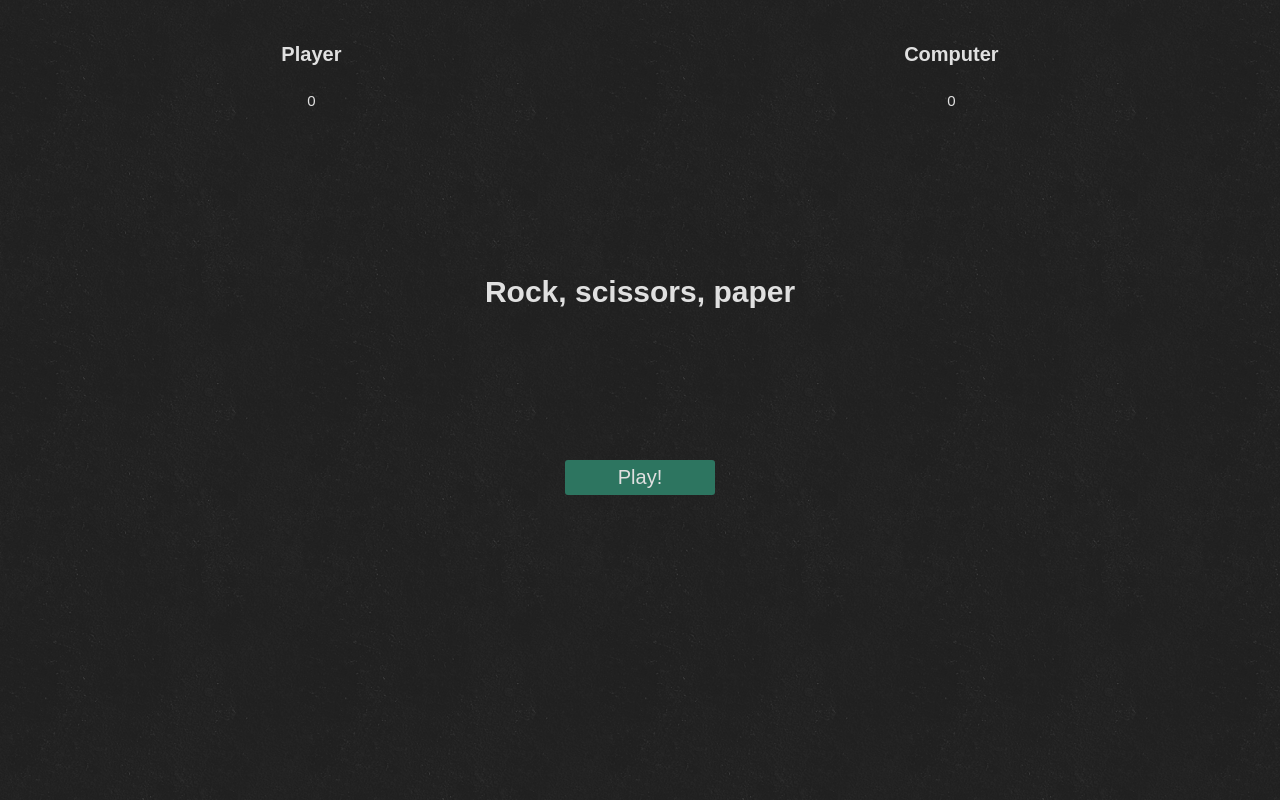
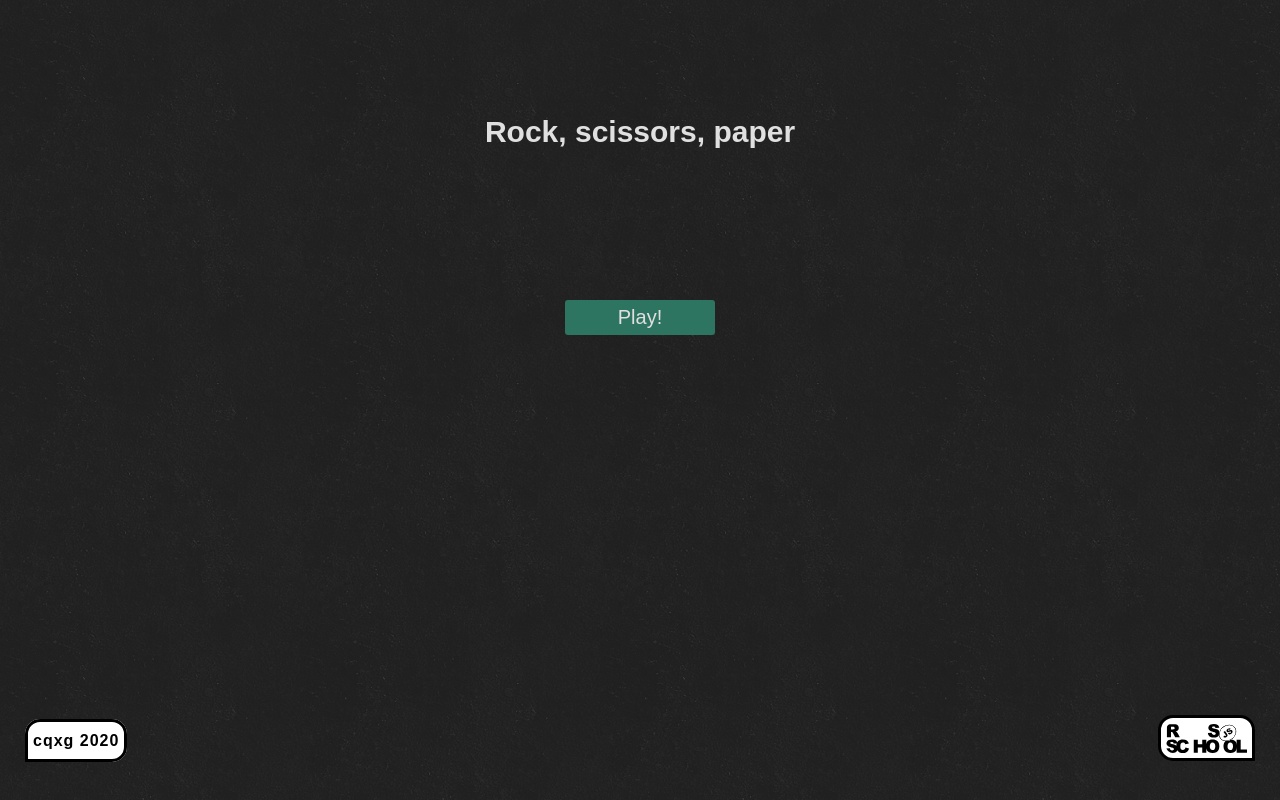
Before and after one commit to cqxg/react-game, a React (Create React App) app: page / in a window 1280 px wide. Built offline with nearby package versions, Linux system fonts and the light colour scheme.

Commit message:
feat: add UI improvement

```diff
--- a/src/App.js
+++ b/src/App.js
@@ -1,7 +1,13 @@
 import Main from './components/Main/Main';
+import Footer from './components/Footer/Footer';
 
 const App = () => {
-  return <Main />;
+  return (
+    <>
+      <Main />
+      <Footer />
+    </>
+  );
 };
 
 export default App;
--- /dev/null
+++ b/src/components/Footer/Footer.css
@@ -0,0 +1,36 @@
+footer {
+  height: 5vh;
+  display: flex;
+  align-items: center;
+  justify-content: space-between;
+}
+
+footer a {
+  color: black;
+  text-decoration: none;
+}
+
+footer a img {
+  padding: 5px;
+  height: 30px;
+  cursor: pointer;
+  margin-right: 25px;
+  border-radius: 15px;
+  border: 3px solid black;
+  background-color: white;
+  border-bottom-right-radius: 0;
+}
+
+footer span {
+  height: 30px;
+  cursor: pointer;
+  font-weight: bold;
+  margin-left: 25px;
+  border-radius: 15px;
+  letter-spacing: 1px;
+  font-family: fantasy;
+  padding: 10px 5px 10px 5px;
+  border: 3px solid black;
+  background-color: white;
+  border-bottom-left-radius: 0;
+}
--- /dev/null
+++ b/src/components/Footer/Footer.js
@@ -0,0 +1,20 @@
+import logo from '../../assets/rs_school_logo.svg';
+
+import './Footer.css';
+
+const Footer = () => {
+    return (
+        <footer>
+            <a href='https://github.com/cqxg' rel='noreferrer' target='_blank' >
+                <span>
+                    cqxg 2020
+                </span>
+            </a>
+            <a href='https://rs.school/js/' rel='noreferrer' target='_blank' >
+                <img alt='rss logo' src={logo} />
+            </a>
+        </footer>
+    )
+}
+
+export default Footer;
--- a/src/components/Main/Main.css
+++ b/src/components/Main/Main.css
@@ -1,5 +1,4 @@
 .main {
-  height: 100vh;
-  background: url('../../assets/dark_wall.webp') repeat;
+  height: 90vh;
   font-family: sans-serif;
 }
--- a/src/components/Main/Main.js
+++ b/src/components/Main/Main.js
@@ -1,6 +1,5 @@
 import { useRef } from 'react';
 
-import Score from '../Score/Score';
 import Intro from '../Intro/Intro';
 import Match from '../Match/Match';
 
@@ -13,28 +12,16 @@ const Main = () => {
   const playerHand = useRef(null);
   const computerHand = useRef(null);
   const optionsWrapper = useRef(null);
-  const playerScoreRef = useRef(null);
-  const computerScoreRef = useRef(null);
-
-  const computerOptions = ['rock', 'paper', 'scissors'];
-
-  const updateScore = (playerPoints, computerPoints) => {
-    playerScoreRef.current.textContent = playerPoints;
-    computerScoreRef.current.textContent = computerPoints;
-  };
 
   return (
-    <div className="main">
-      <Score playerScoreRef={playerScoreRef} computerScoreRef={computerScoreRef} />
+    <div className='main'>
       <Intro introRef={introRef} matchRef={matchRef} />
       <Match
         options={options}
         matchRef={matchRef}
         playerHand={playerHand}
-        updateScore={updateScore}
         computerHand={computerHand}
         optionsWrapper={optionsWrapper}
-        computerOptions={computerOptions}
       />
     </div>
   );
--- a/src/components/Match/Match.css
+++ b/src/components/Match/Match.css
@@ -1,5 +1,5 @@
 .match {
-  top: 50%;
+  top: 40%;
   left: 50%;
   position: absolute;
   transform: translate(-50%, -50%);
--- a/src/components/Match/Match.js
+++ b/src/components/Match/Match.js
@@ -1,4 +1,6 @@
 import { useRef } from 'react';
+
+import Score from '../Score/Score';
 
 import Hands from './Hands/Hands';
 import Options from './Options/Options';
@@ -9,15 +11,22 @@ const Match = ({
   options,
   matchRef,
   playerHand,
-  updateScore,
   computerHand,
   optionsWrapper,
-  computerOptions,
 }) => {
   let playerPoints = 0;
   let computerPoints = 0;
 
   const winner = useRef(null);
+  const playerScoreRef = useRef(null);
+  const computerScoreRef = useRef(null);
+
+  const computerOptions = ['rock', 'paper', 'scissors'];
+
+  const updateScore = () => {
+    playerScoreRef.current.textContent = playerPoints;
+    computerScoreRef.current.textContent = computerPoints;
+  };
 
   const compareHands = (playerChoice, computerChoice) => {
 
@@ -63,13 +72,14 @@ const Match = ({
 
   return (
     <div ref={matchRef} className="match fadeOut">
+      <Score playerScoreRef={playerScoreRef} computerScoreRef={computerScoreRef} />
       <h2 ref={winner} className="winner">Choose a tool</h2>
       <Hands playerHand={playerHand} computerHand={computerHand} />
       <Options
         options={options}
         playerHand={playerHand}
+        computerHand={computerHand}
         compareHands={compareHands}
-        computerHand={computerHand}
         optionsWrapper={optionsWrapper}
         computerOptions={computerOptions} />
     </div>
--- a/src/index.css
+++ b/src/index.css
@@ -1,13 +1,14 @@
 body {
   margin: 0;
-  font-family: -apple-system, BlinkMacSystemFont, 'Segoe UI', 'Roboto', 'Oxygen',
-    'Ubuntu', 'Cantarell', 'Fira Sans', 'Droid Sans', 'Helvetica Neue',
-    sans-serif;
   -webkit-font-smoothing: antialiased;
   -moz-osx-font-smoothing: grayscale;
+  background: url("assets/dark_wall.webp") repeat;
+  font-family: -apple-system, BlinkMacSystemFont, "Segoe UI", "Roboto", "Oxygen",
+    "Ubuntu", "Cantarell", "Fira Sans", "Droid Sans", "Helvetica Neue",
+    sans-serif;
 }
 
 code {
-  font-family: source-code-pro, Menlo, Monaco, Consolas, 'Courier New',
+  font-family: source-code-pro, Menlo, Monaco, Consolas, "Courier New",
     monospace;
 }
```
Also changed, not shown: src/assets/github.svg (added), src/assets/rs_school_logo.svg (added).
